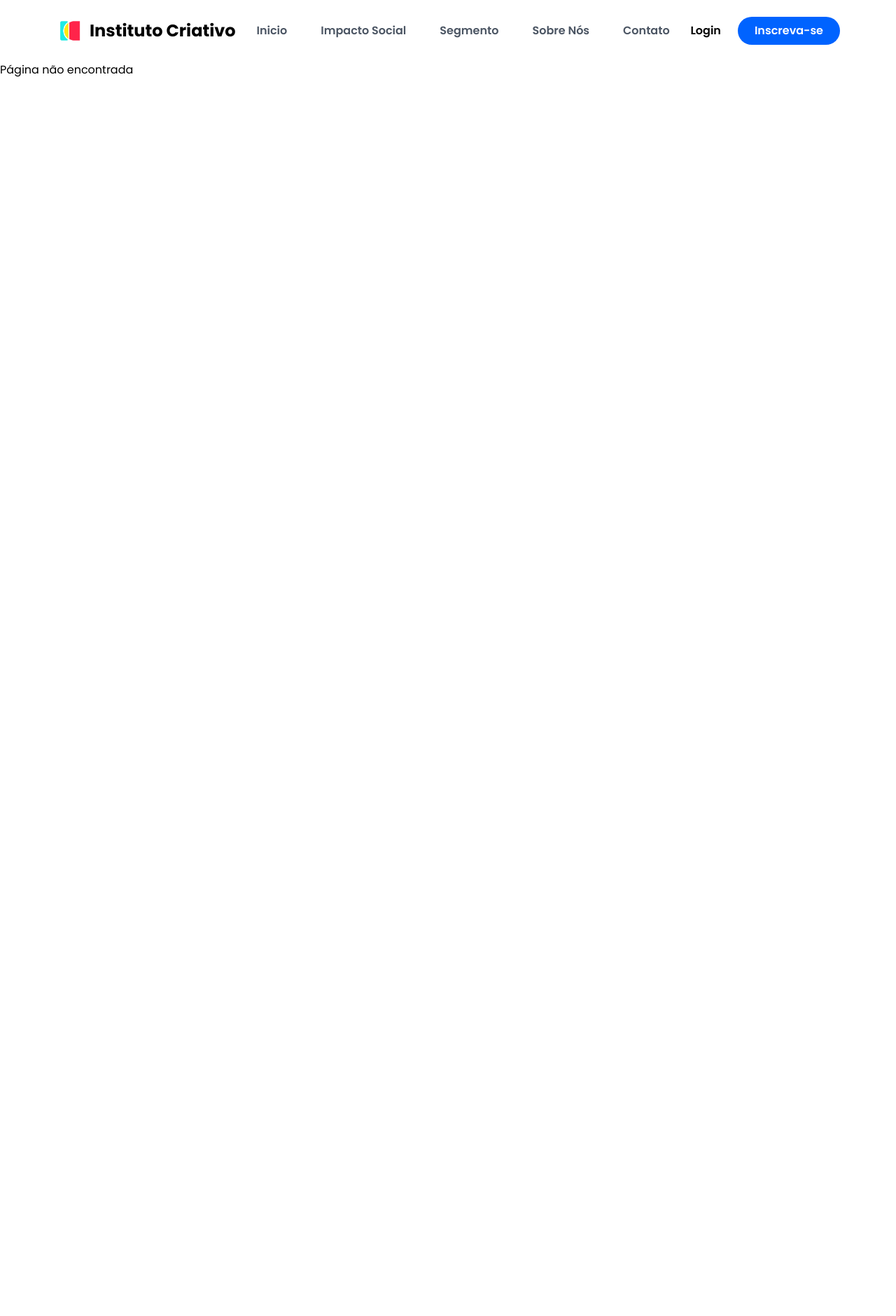
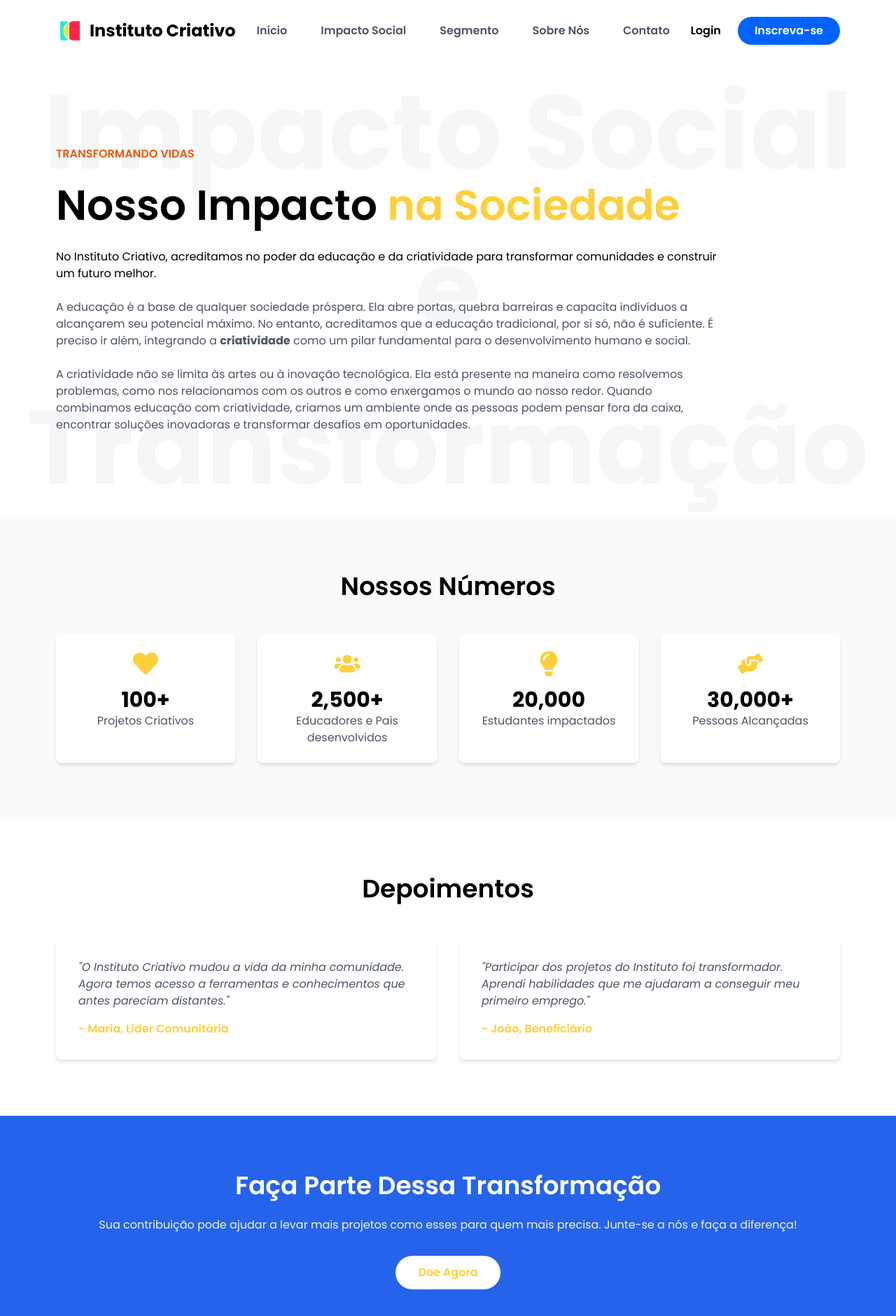
Before and after one commit to Vinishireis/Projeto_Interdisciplinar, a React (Vite) app: page /social-impact in a window 1280 px wide. Shown: the top 1880 px of the page at 70% size. Before the commit the page ends 800 px from the top, so only its background shows below. Built offline with nearby package versions, Linux system fonts and the light colour scheme.

Commit message:
Criação da Tela Impacto Social

```diff
--- a/package.json
+++ b/package.json
@@ -17,7 +17,7 @@
     "dotenv": "^16.4.7",
     "express": "^4.21.2",
     "express-rate-limit": "^7.5.0",
-    "framer-motion": "^11.5.4",
+    "framer-motion": "^11.18.2",
     "helmet": "^8.0.0",
     "jsonwebtoken": "^9.0.2",
     "mysql2": "^3.12.0",
--- a/src/App.jsx
+++ b/src/App.jsx
@@ -10,6 +10,7 @@ import Contact from "./components/Contact/Contact";
 import TermsConditions from "./components/TermsConditions/TermsConditions";
 import PrivacyPolicy from "./components/PrivacyPolicy/PrivacyPolicy";
 import ProfileSettings from "./components/ProfileSettings/ProfileSettings ";
+import SocialImpact from "./components/Socialmpact/SocialImpact";
 
 
 const App = () => {
@@ -55,6 +56,9 @@ const App = () => {
         {/* Rota Tela de Configurações de Perfil */}
         <Route path="/profile-settings" element={<ProfileSettings />} />
 
+        {/* Rota Impacto Social */}
+        <Route path="/social-impact" element={<SocialImpact />} />
+
       </Routes>
     </>
   );
--- /dev/null
+++ b/src/components/Socialmpact/SocialImpact.jsx
@@ -0,0 +1,199 @@
+import React from "react";
+import { motion } from "framer-motion";
+import { SlideRight, FadeIn } from "../../utility/animation"; // Importe as animações
+import { FaHeart, FaUsers, FaLightbulb, FaHandsHelping } from "react-icons/fa";
+
+const SocialImpact = () => {
+  return (
+    <>
+      {/* Seção Hero */}
+      <div className="container grid grid-cols-1 min-h-[650px] relative">
+        {/* Texto de fundo */}
+        <div className="absolute inset-0 flex justify-center items-center">
+          <h1 className="text-[100px] md:text-[150px] lg:text-[150px] font-bold text-gray-300 opacity-20 text-center -z-10">
+            Impacto Social <br /> e Transformação
+          </h1>
+        </div>
+
+        {/* Informações do Impacto Social */}
+        <div className="flex flex-col justify-center py-14 md:pr-16 xl:pr-40 md:py-0 relative z-10">
+          <div className="text-center md:text-left space-y-6">
+            <motion.p
+              variants={SlideRight(0.4)}
+              initial="hidden"
+              animate="visible"
+              className="text-orange-600 uppercase font-semibold"
+            >
+              Transformando Vidas
+            </motion.p>
+            <motion.h1
+              variants={SlideRight(0.6)}
+              initial="hidden"
+              animate="visible"
+              className="text-5xl font-semibold lg:text-6xl !leading-tight"
+            >
+              Nosso Impacto <span className="text-primary"> na Sociedade</span>
+            </motion.h1>
+            <motion.p
+              variants={SlideRight(0.8)}
+              initial="hidden"
+              animate="visible"
+            >
+              No Instituto Criativo, acreditamos no poder da educação e da criatividade para transformar comunidades e construir um futuro melhor.
+            </motion.p>
+            <motion.p
+              variants={SlideRight(1.0)}
+              initial="hidden"
+              animate="visible"
+              className="text-gray-600"
+            >
+              A educação é a base de qualquer sociedade próspera. Ela abre portas, quebra barreiras e capacita indivíduos a alcançarem seu potencial máximo. No entanto, acreditamos que a educação tradicional, por si só, não é suficiente. É preciso ir além, integrando a <strong>criatividade</strong> como um pilar fundamental para o desenvolvimento humano e social.
+            </motion.p>
+            <motion.p
+              variants={SlideRight(1.2)}
+              initial="hidden"
+              animate="visible"
+              className="text-gray-600"
+            >
+              A criatividade não se limita às artes ou à inovação tecnológica. Ela está presente na maneira como resolvemos problemas, como nos relacionamos com os outros e como enxergamos o mundo ao nosso redor. Quando combinamos educação com criatividade, criamos um ambiente onde as pessoas podem pensar fora da caixa, encontrar soluções inovadoras e transformar desafios em oportunidades.
+            </motion.p>
+          </div>
+        </div>
+      </div>
+
+      {/* Seção de Métricas */}
+      <div className="bg-gray-50 py-20">
+        <div className="container">
+          <motion.h2
+            variants={FadeIn(0.4)}
+            initial="hidden"
+            animate="visible"
+            className="text-4xl font-semibold text-center mb-12"
+          >
+            Nossos Números
+          </motion.h2>
+          <div className="grid grid-cols-1 md:grid-cols-2 lg:grid-cols-4 gap-8">
+            {/* Métrica 1 */}
+            <motion.div
+              variants={SlideRight(0.6)}
+              initial="hidden"
+              animate="visible"
+              className="text-center p-6 bg-white rounded-lg shadow-md"
+            >
+              <FaHeart className="text-4xl text-primary mx-auto mb-4" />
+              <h3 className="text-3xl font-bold">100+</h3>
+              <p className="text-gray-600">Projetos Criativos</p>
+            </motion.div>
+
+            {/* Métrica 2 */}
+            <motion.div
+              variants={SlideRight(0.8)}
+              initial="hidden"
+              animate="visible"
+              className="text-center p-6 bg-white rounded-lg shadow-md"
+            >
+              <FaUsers className="text-4xl text-primary mx-auto mb-4" />
+              <h3 className="text-3xl font-bold">2,500+</h3>
+              <p className="text-gray-600">Educadores e Pais desenvolvidos</p>
+            </motion.div>
+
+            {/* Métrica 3 */}
+            <motion.div
+              variants={SlideRight(1.0)}
+              initial="hidden"
+              animate="visible"
+              className="text-center p-6 bg-white rounded-lg shadow-md"
+            >
+              <FaLightbulb className="text-4xl text-primary mx-auto mb-4" />
+              <h3 className="text-3xl font-bold">20,000</h3>
+              <p className="text-gray-600">Estudantes impactados</p>
+            </motion.div>
+
+            {/* Métrica 4 */}
+            <motion.div
+              variants={SlideRight(1.2)}
+              initial="hidden"
+              animate="visible"
+              className="text-center p-6 bg-white rounded-lg shadow-md"
+            >
+              <FaHandsHelping className="text-4xl text-primary mx-auto mb-4" />
+              <h3 className="text-3xl font-bold">30,000+</h3>
+              <p className="text-gray-600">Pessoas Alcançadas</p>
+            </motion.div>
+          </div>
+        </div>
+      </div>
+
+      {/* Seção de Depoimentos */}
+      <div className="container py-20">
+        <motion.h2
+          variants={FadeIn(0.4)}
+          initial="hidden"
+          animate="visible"
+          className="text-4xl font-semibold text-center mb-12"
+        >
+          Depoimentos
+        </motion.h2>
+        <div className="grid grid-cols-1 md:grid-cols-2 gap-8">
+          {/* Depoimento 1 */}
+          <motion.div
+            variants={SlideRight(0.6)}
+            initial="hidden"
+            animate="visible"
+            className="bg-white p-8 rounded-lg shadow-md"
+          >
+            <p className="text-gray-600 italic">
+              "O Instituto Criativo mudou a vida da minha comunidade. Agora temos acesso a ferramentas e conhecimentos que antes pareciam distantes."
+            </p>
+            <span className="block mt-4 font-semibold text-primary">- Maria, Líder Comunitária</span>
+          </motion.div>
+
+          {/* Depoimento 2 */}
+          <motion.div
+            variants={SlideRight(0.8)}
+            initial="hidden"
+            animate="visible"
+            className="bg-white p-8 rounded-lg shadow-md"
+          >
+            <p className="text-gray-600 italic">
+              "Participar dos projetos do Instituto foi transformador. Aprendi habilidades que me ajudaram a conseguir meu primeiro emprego."
+            </p>
+            <span className="block mt-4 font-semibold text-primary">- João, Beneficiário</span>
+          </motion.div>
+        </div>
+      </div>
+
+      {/* Seção de Chamada para Ação */}
+      <div className="bg-blue-600 py-20">
+        <div className="container text-center">
+          <motion.h2
+            variants={FadeIn(0.4)}
+            initial="hidden"
+            animate="visible"
+            className="text-4xl font-semibold text-white mb-6"
+          >
+            Faça Parte Dessa Transformação
+          </motion.h2>
+          <motion.p
+            variants={FadeIn(0.6)}
+            initial="hidden"
+            animate="visible"
+            className="text-gray-100 mb-8"
+          >
+            Sua contribuição pode ajudar a levar mais projetos como esses para quem mais precisa. Junte-se a nós e faça a diferença!
+          </motion.p>
+          <motion.button
+            variants={FadeIn(0.8)}
+            initial="hidden"
+            animate="visible"
+            className="bg-white text-primary px-8 py-3 rounded-full font-semibold hover:bg-gray-100 transition-all"
+          >
+            Doe Agora
+          </motion.button>
+        </div>
+      </div>
+    </>
+  );
+};
+
+export default SocialImpact;
--- a/src/mockData/data.js
+++ b/src/mockData/data.js
@@ -7,7 +7,7 @@ export const NavbarMenu = [
   {
     id: 2,
     title: "Impacto Social",
-    link: "#",
+    link: "/social-impact",
   },
   {
     id: 3,
--- a/src/utility/animation.js
+++ b/src/utility/animation.js
@@ -1,3 +1,4 @@
+// src/utility/animation.js
 import { motion } from 'framer-motion';
 
 // SlideUp com escala, rotação e opacidade
@@ -98,3 +99,27 @@ export const SlideRight = (delay) => {
     },
   };
 };
+
+// FadeIn com opacidade
+export const FadeIn = (delay) => {
+  return {
+    hidden: {
+      opacity: 0,
+    },
+    visible: {
+      opacity: 1,
+      transition: {
+        duration: 1,
+        delay: delay,
+        ease: [0.6, -0.05, 0.01, 0.99],
+      },
+    },
+    exit: {
+      opacity: 0,
+      transition: {
+        duration: 0.8,
+        ease: "easeInOut",
+      },
+    },
+  };
+};
```
Also changed, not shown: 2 other files (tests, documents, lock files or other folders).
